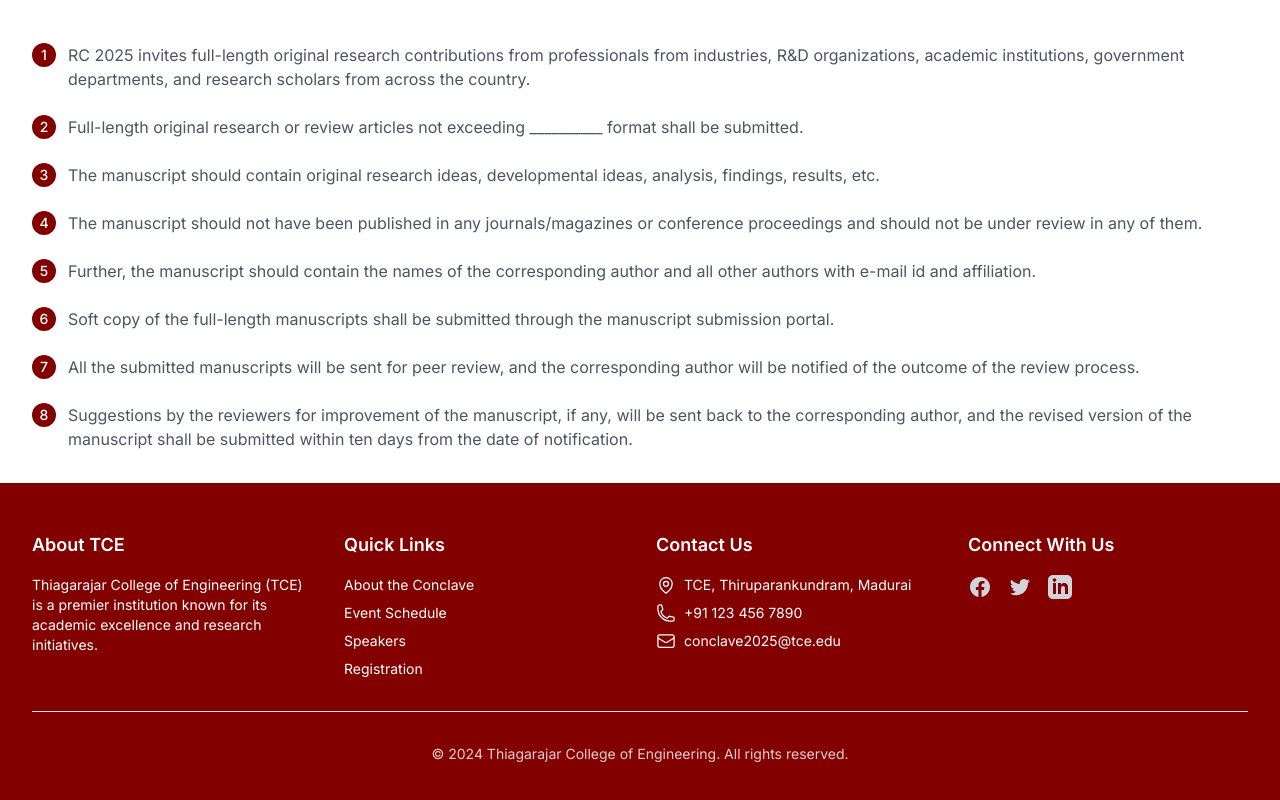
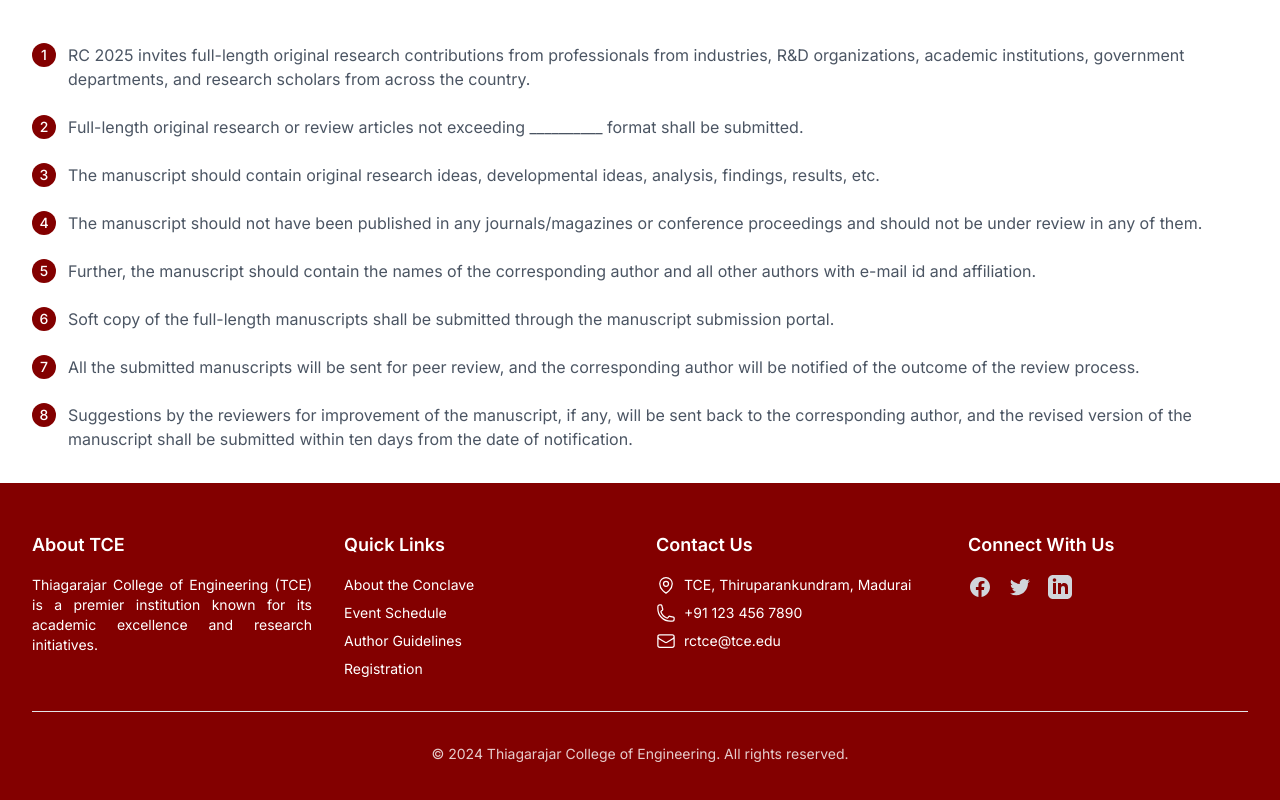
Before and after one commit to kmrsanthosh/TCEResearchConclave, a Next.js app: page / in a window 1280 px wide. Shown: the part 4613-5413 px from the top of the page. Built offline with nearby package versions, Linux system fonts and the light colour scheme.

Commit message:
Refactor text alignment in Footer component

```diff
--- a/components/Footer.tsx
+++ b/components/Footer.tsx
@@ -31,7 +31,7 @@ export const Footer: React.FC = () => {
       <div className="max-w-7xl mx-auto px-4 sm:px-6 lg:px-8 py-12">
         <div className="grid grid-cols-1 md:grid-cols-2 lg:grid-cols-4 gap-8">
           <FooterSection title="About TCE">
-            <p className="text-sm text-white">
+            <p className="text-sm text-white text-justify">
               Thiagarajar College of Engineering (TCE) is a premier institution
               known for its academic excellence and research initiatives.
             </p>
@@ -40,16 +40,20 @@ export const Footer: React.FC = () => {
           <FooterSection title="Quick Links">
             <ul className="space-y-2 text-sm">
               <li>
-                <FooterLink href="/about">About the Conclave</FooterLink>
+                <FooterLink href="#about">About the Conclave</FooterLink>
               </li>
               <li>
-                <FooterLink href="/schedule">Event Schedule</FooterLink>
+                <FooterLink href="#call-for-papers">Event Schedule</FooterLink>
               </li>
               <li>
-                <FooterLink href="/speakers">Speakers</FooterLink>
+                <FooterLink href="#author-guidelines">
+                  Author Guidelines
+                </FooterLink>
               </li>
               <li>
-                <FooterLink href="/register">Registration</FooterLink>
+                <FooterLink href="#registration-details">
+                  Registration
+                </FooterLink>
               </li>
             </ul>
           </FooterSection>
@@ -64,10 +68,12 @@ export const Footer: React.FC = () => {
                 <PhoneIcon className="h-5 w-5 mr-2" />
                 +91 123 456 7890
               </p>
-              <p className="flex items-center">
-                <EnvelopeIcon className="h-5 w-5 mr-2" />
-                conclave2025@tce.edu
-              </p>
+              <Link href={"mailto:rctce@tce.edu"} prefetch={false}>
+                <p className="flex items-center">
+                  <EnvelopeIcon className="h-5 w-5 mr-2" />
+                  rctce@tce.edu
+                </p>
+              </Link>
             </address>
           </FooterSection>
 
```
